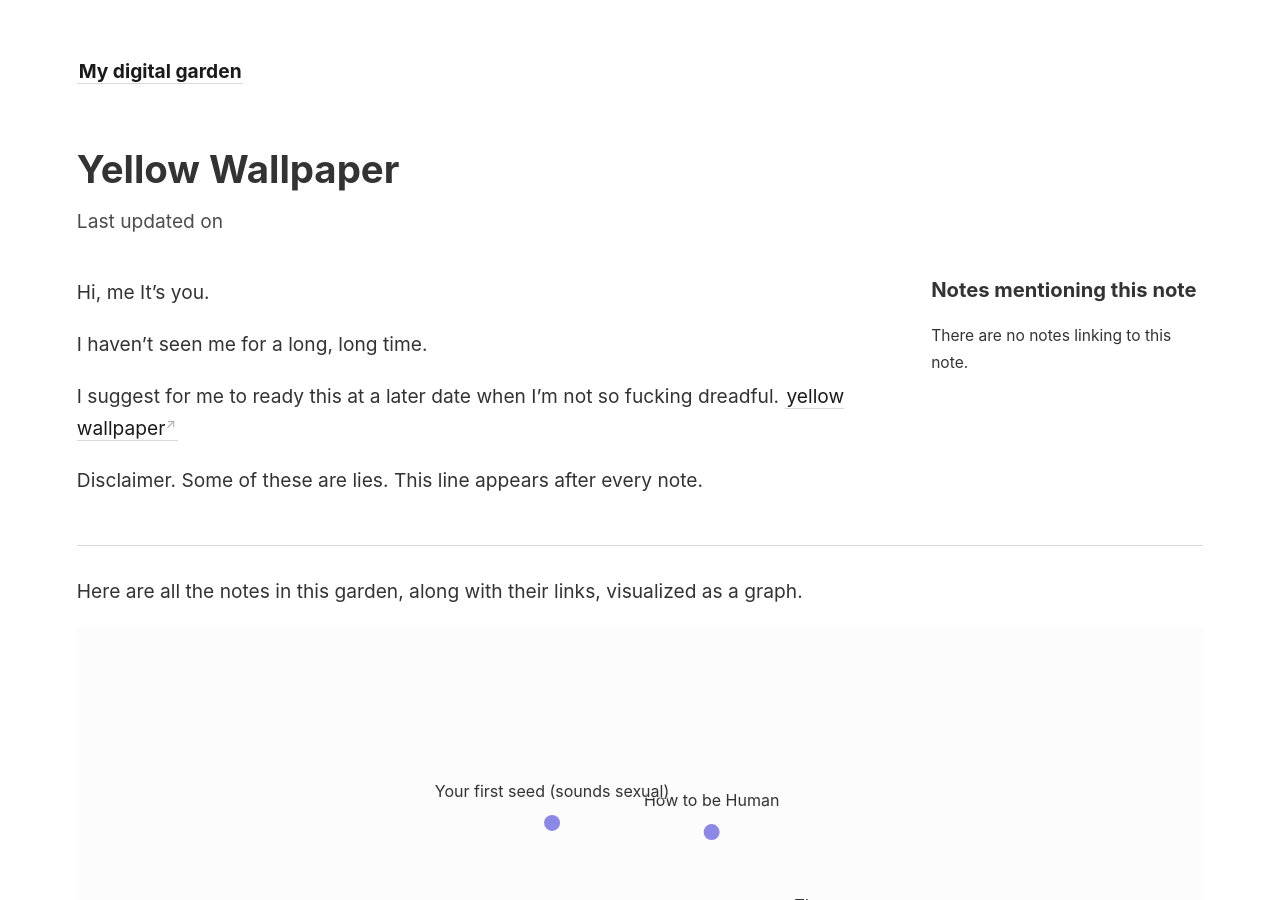
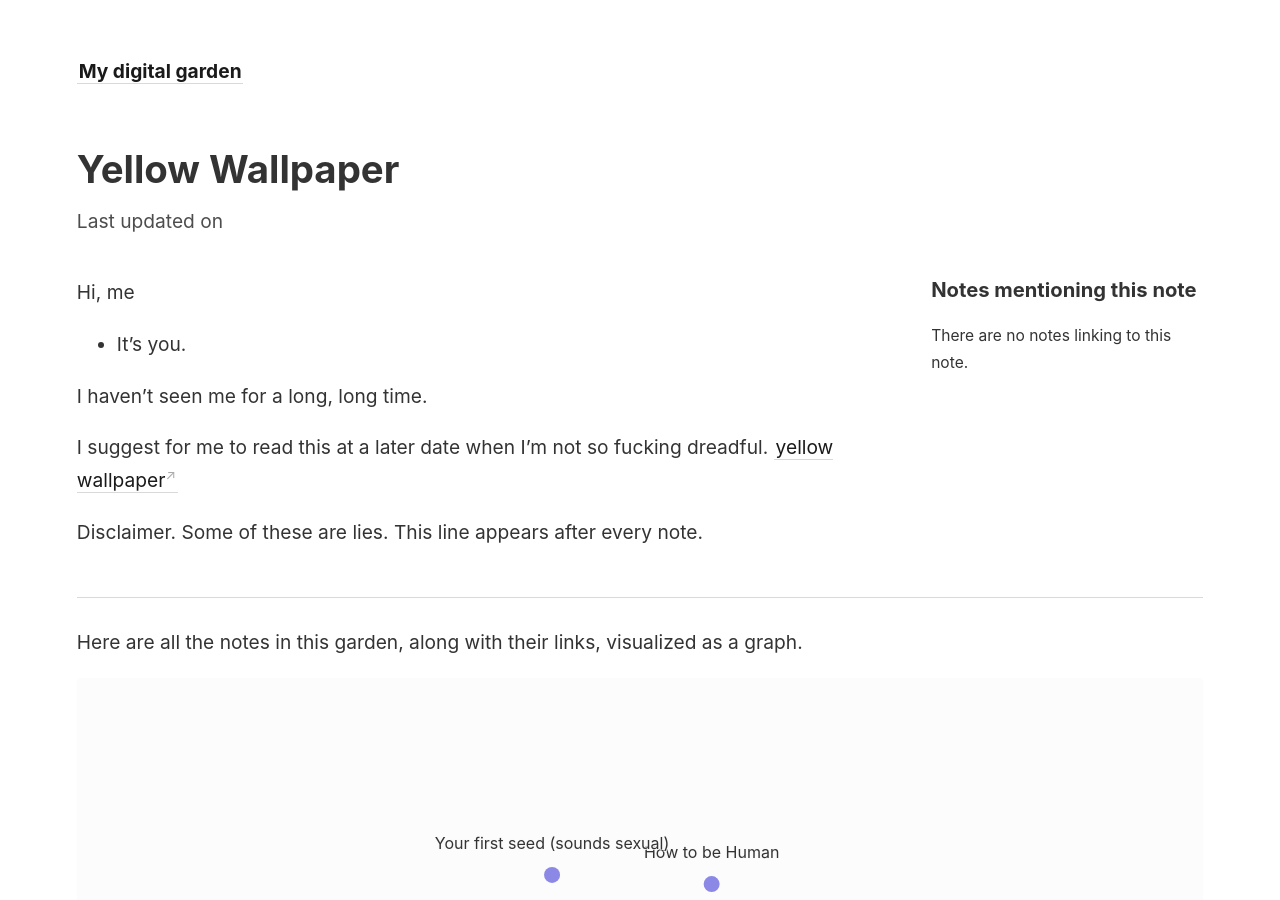
Before and after one commit to hauntedHousewife/oldhauntedhousewife.github.io, a Jekyll site: the page built from _notes/yellow-wallpaper.md, in a window 1280 px wide and 900 px high. Built offline with Jekyll 4.4.1, drawn with Linux system fonts in a browser that asks for light colours.

Commit message:
fuck spelling

```diff
--- a/_notes/yellow-wallpaper.md
+++ b/_notes/yellow-wallpaper.md
@@ -1,9 +1,9 @@
 Hi, me
-It's you.
+- It's you.
 
 I haven't seen me for a long, long time.
 
 
 
-I suggest for me to ready this at a later date when I'm not so fucking dreadful.
+I suggest for me to read this at a later date when I'm not so fucking dreadful.
 [yellow wallpaper](https://www.nlm.nih.gov/exhibition/theliteratureofprescription/exhibitionAssets/digitalDocs/The-Yellow-Wall-Paper.pdf)
```
